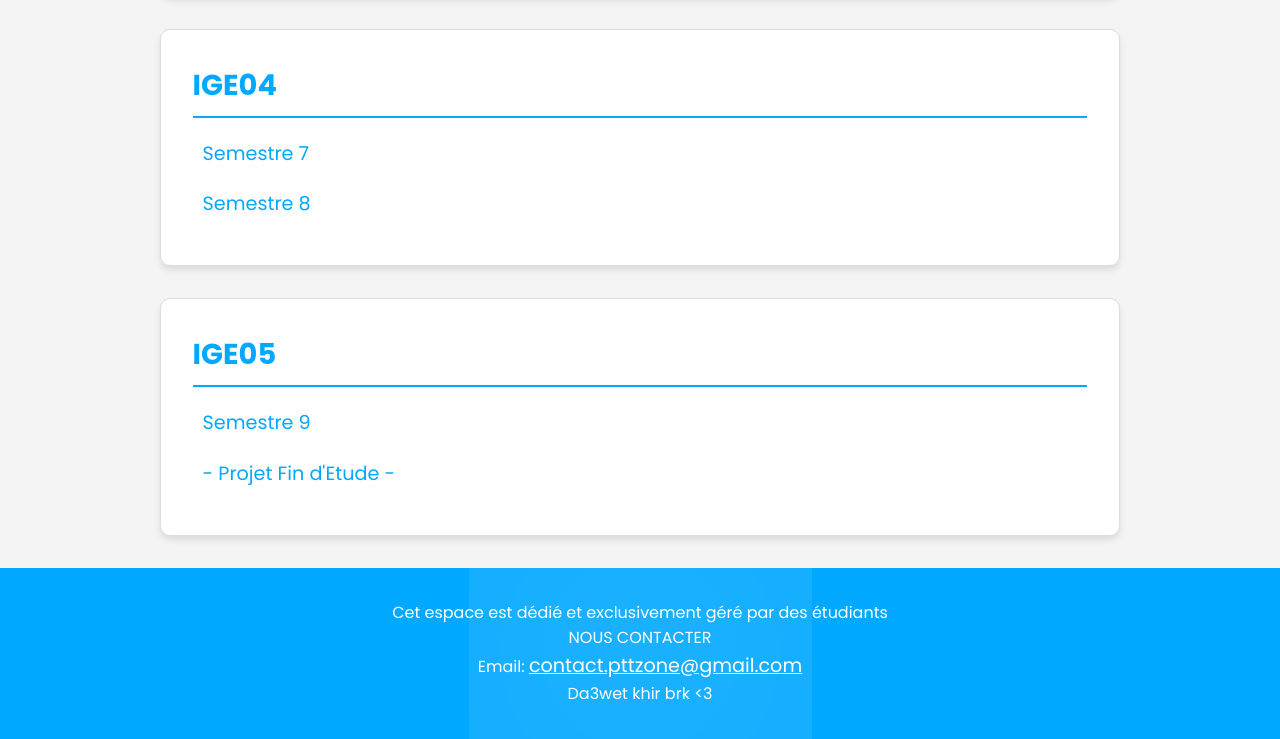
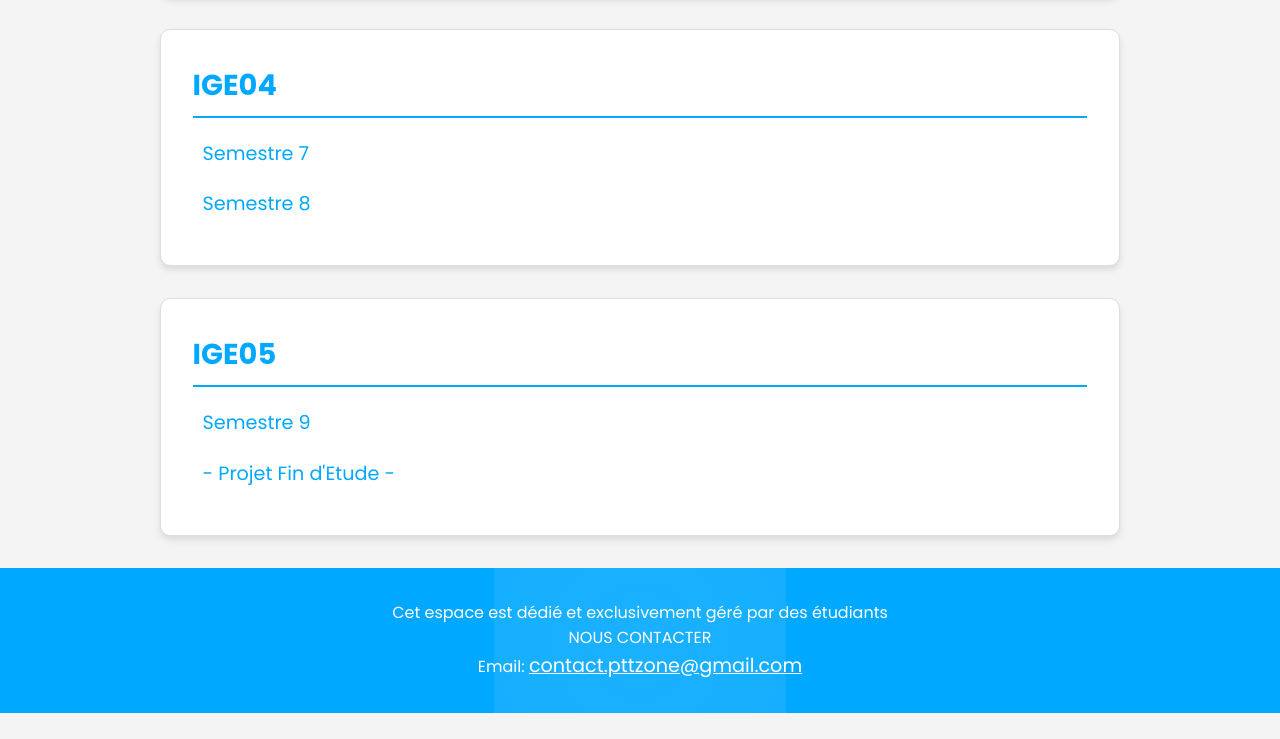
Before and after one commit to Nidhal-labri/PTTZone, a plain HTML site: page index.html in a window 1280 px wide. Shown: the part 1278-2017 px from the top of the page. After the commit the page ends 1991 px from the top, so only its background shows below. Drawn offline with Linux system fonts and the light colour scheme.

Commit message:
Update index.html

```diff
--- a/index.html
+++ b/index.html
@@ -72,7 +72,6 @@
             <p>Cet espace est dédié et exclusivement géré par des étudiants</p>
             <p>NOUS CONTACTER</p>
             <p>Email: <a href="mailto:contact.pttzone@gmail.com">contact.pttzone@gmail.com</a></p>
-            <p> Da3wet khir brk <3</p>
         </div>
     </footer>
 
```
